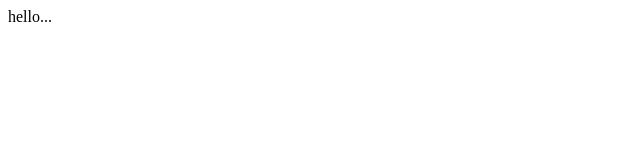
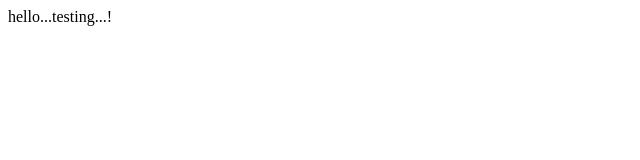
Before and after one commit to Rohankamble-01/new-doc, a plain HTML site: page index.html in a window 1280 px wide. Shown: the full height of the page, 0-640 px from the left. Drawn offline with Linux system fonts and the light colour scheme.

Commit message:
edited a file

```diff
--- a/index.html
+++ b/index.html
@@ -1,3 +1,3 @@
 <html>
-hello...
+hello...testing...!
 </html>
```
